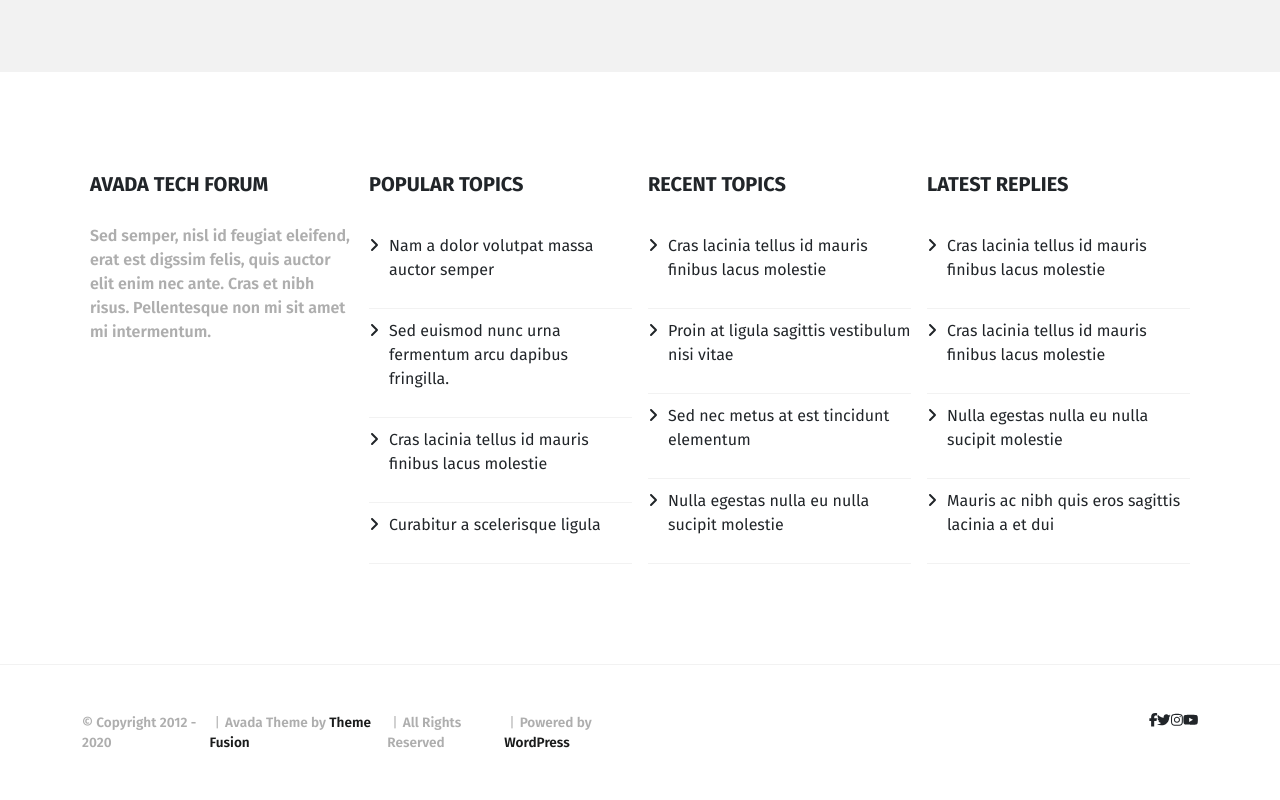
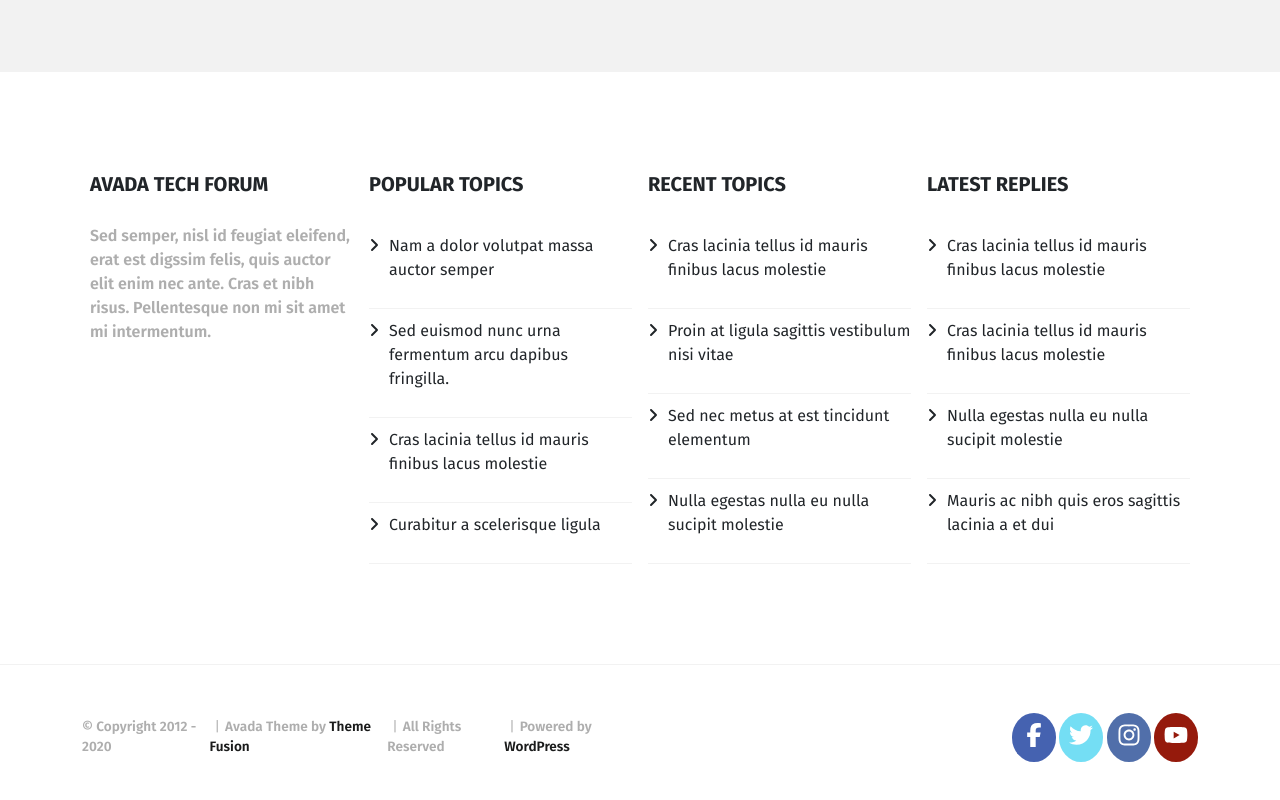
Before and after one commit to Pacciatore/proj-html-vuejs, a Vue app: page / in a window 1280 px wide. Shown: the part 5878-6678 px from the top of the page. Built offline with nearby package versions, Linux system fonts and the light colour scheme.

Commit message:
social links

```diff
--- a/src/components/content/BottomFooterComponent.vue
+++ b/src/components/content/BottomFooterComponent.vue
@@ -13,12 +13,31 @@
             </div>
 
             <!-- Colonna per i link social -->
-            <div class="social-links col-3 d-flex justify-content-end">
+            <div class="social-links col-2 d-flex justify-content-between">
 
-                <font-awesome-icon icon="fa-brands fa-facebook-f" />
-                <font-awesome-icon icon="fa-brands fa-twitter" />
-                <font-awesome-icon icon="fa-brands fa-instagram" />
-                <font-awesome-icon icon="fa-brands fa-youtube" />
+                <div class="icon-container rounded-circle fb">
+                    <a href="#">
+                        <font-awesome-icon icon="fa-brands fa-facebook-f" />
+                    </a>
+                </div>
+
+                <div class="icon-container rounded-circle tw">
+                    <a href="#">
+                        <font-awesome-icon icon="fa-brands fa-twitter" />
+                    </a>
+                </div>
+
+                <div class="icon-container rounded-circle insta">
+                    <a href="#">
+                        <font-awesome-icon icon="fa-brands fa-instagram" />
+                    </a>
+                </div>
+
+                <div class="icon-container rounded-circle yt">
+                    <a href="#">
+                        <font-awesome-icon icon="fa-brands fa-youtube" />
+                    </a>
+                </div>
 
             </div>
 
@@ -61,5 +80,38 @@ div.py-5 {
 
     }
 
+    .social-links {
+        color: white;
+
+        .icon-container {
+
+            padding: 10px;
+
+            * {
+                color: inherit;
+                // Perché prendono la forma di m&m's?
+                height: 1.5rem;
+                width: 1.5rem;
+            }
+
+            &.fb {
+                background-color: $tr-facebook-blue;
+            }
+
+            &.tw {
+                background-color: $tr-twitter-blue;
+            }
+
+            &.insta {
+                background-color: $tr-instagram-indaco;
+            }
+
+            &.yt {
+                background-color: $tr-youtube-red;
+            }
+        }
+
+    }
+
 }
 </style>
```
